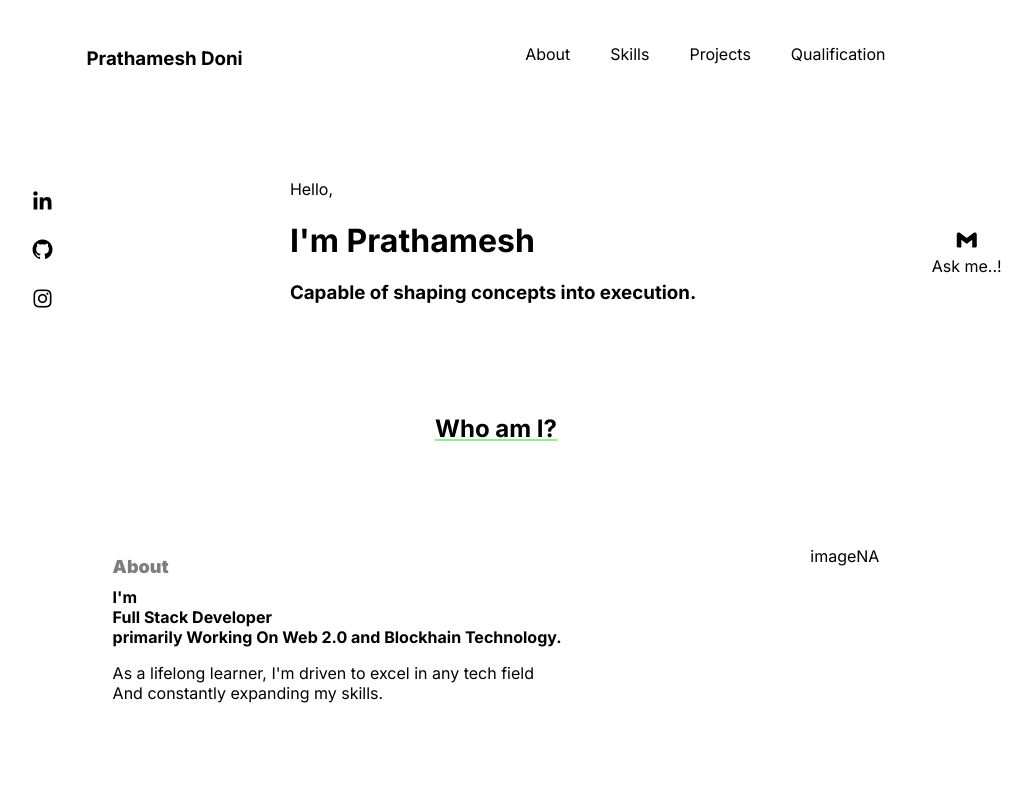
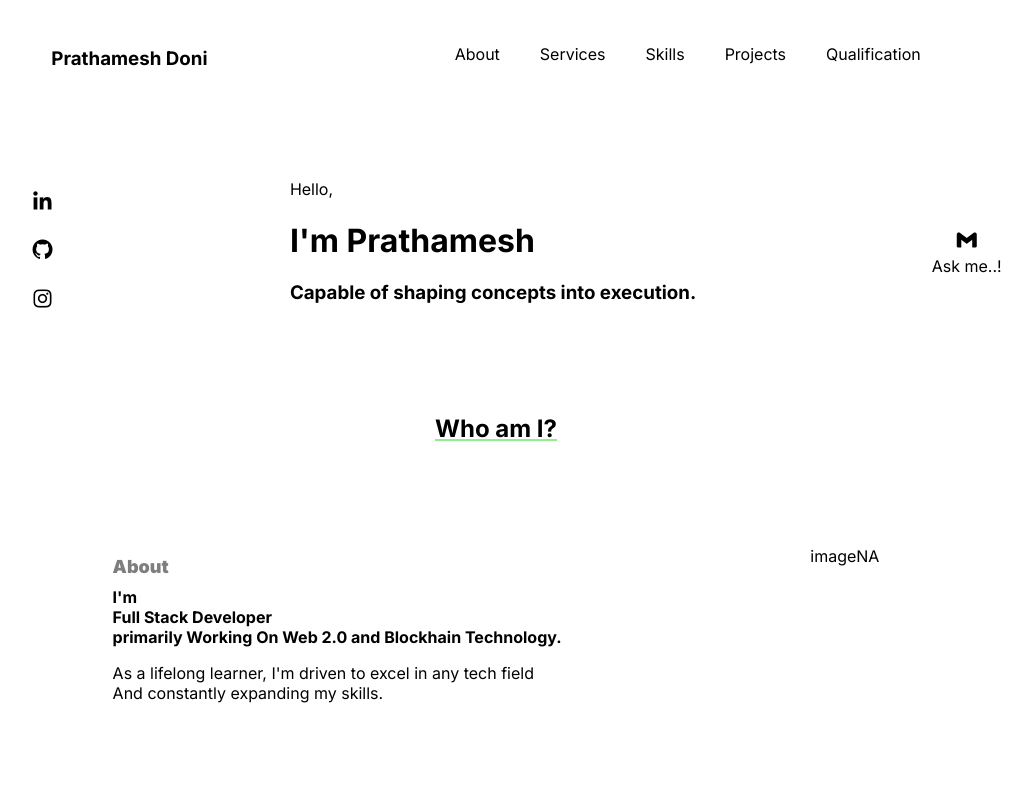
Before and after one commit to hacknovas/PortfolioHN, a Next.js app: page / in a window 1280 px wide. Shown: the top 800 px of the page, without its empty margins (144-1176 px from the left). Built offline with nearby package versions, Linux system fonts and the light colour scheme.

Commit message:
header section updated

```diff
--- a/src/app/Components/Header.tsx
+++ b/src/app/Components/Header.tsx
@@ -5,9 +5,12 @@ export default function Header() {
   return (
     <div>
       <div className={styles.navSection}>
-        <h3 className={styles.navName}>Prathamesh Doni</h3>
+        <h3 className={styles.navName}>
+          <Link href="/" style={{ textDecoration: "none", color: "black" }}>Prathamesh Doni</Link>
+        </h3>
         <ul className={styles.navSectionList}>
           <li className={styles.navSectionListItems}><Link href="#aboutSection">About</Link></li>
+          <li className={styles.navSectionListItems}><Link href="#servicesSection">Services</Link></li>
           <li className={styles.navSectionListItems}><Link href="#skillSection">Skills</Link></li>
           <li className={styles.navSectionListItems}><Link href="#projectSection">Projects</Link></li>
           <li className={styles.navSectionListItems}><Link href="#eduSection">Qualification</Link></li>
--- a/src/app/Components/Service.tsx
+++ b/src/app/Components/Service.tsx
@@ -3,7 +3,7 @@ import styles from "@/app/CSS/service.module.css"
 
 export default function Service() {
     return (
-        <div id="aboutSection" className={styles.serviceSection}>
+        <div id="servicesSection" className={styles.serviceSection}>
             <div className={styles.sectionIntro}>What I Do? </div>
             <div className={styles.serviceContent}>
                 <div className={styles.sectionName}>My Services</div>
```
